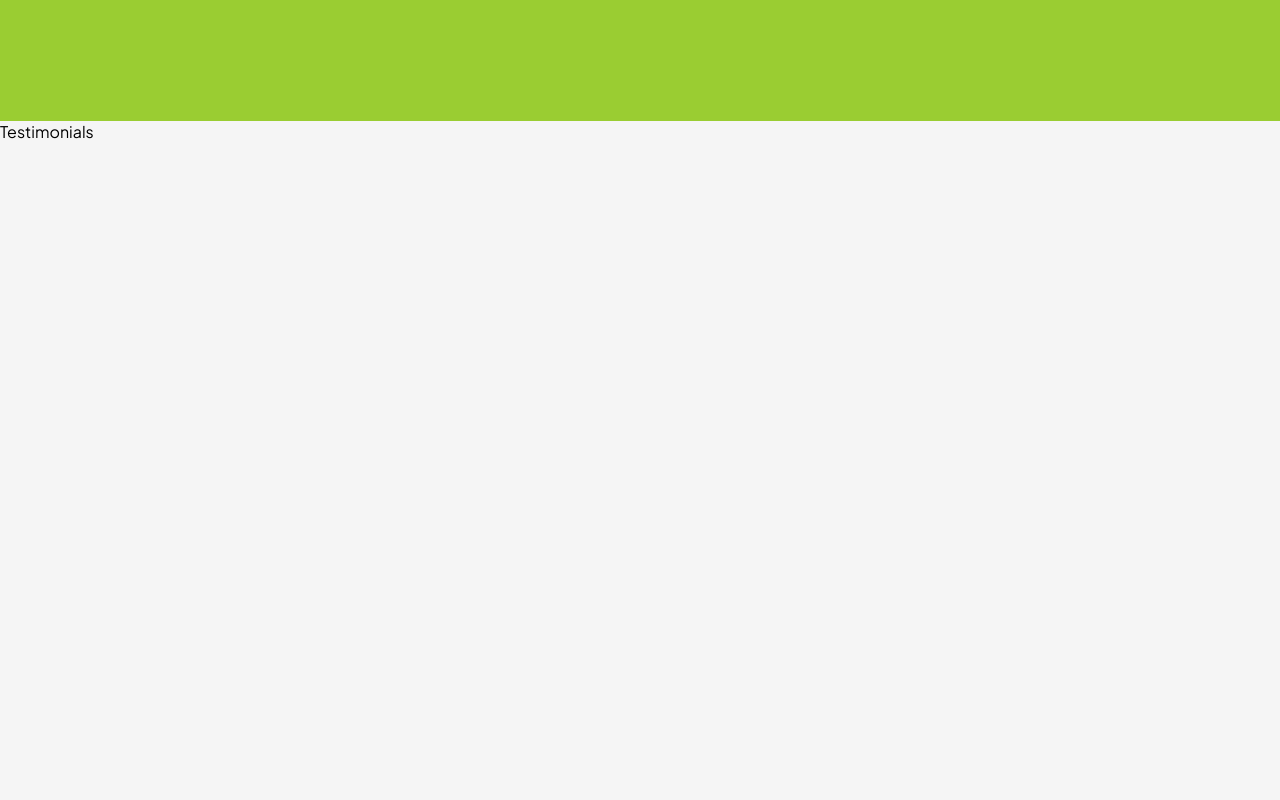
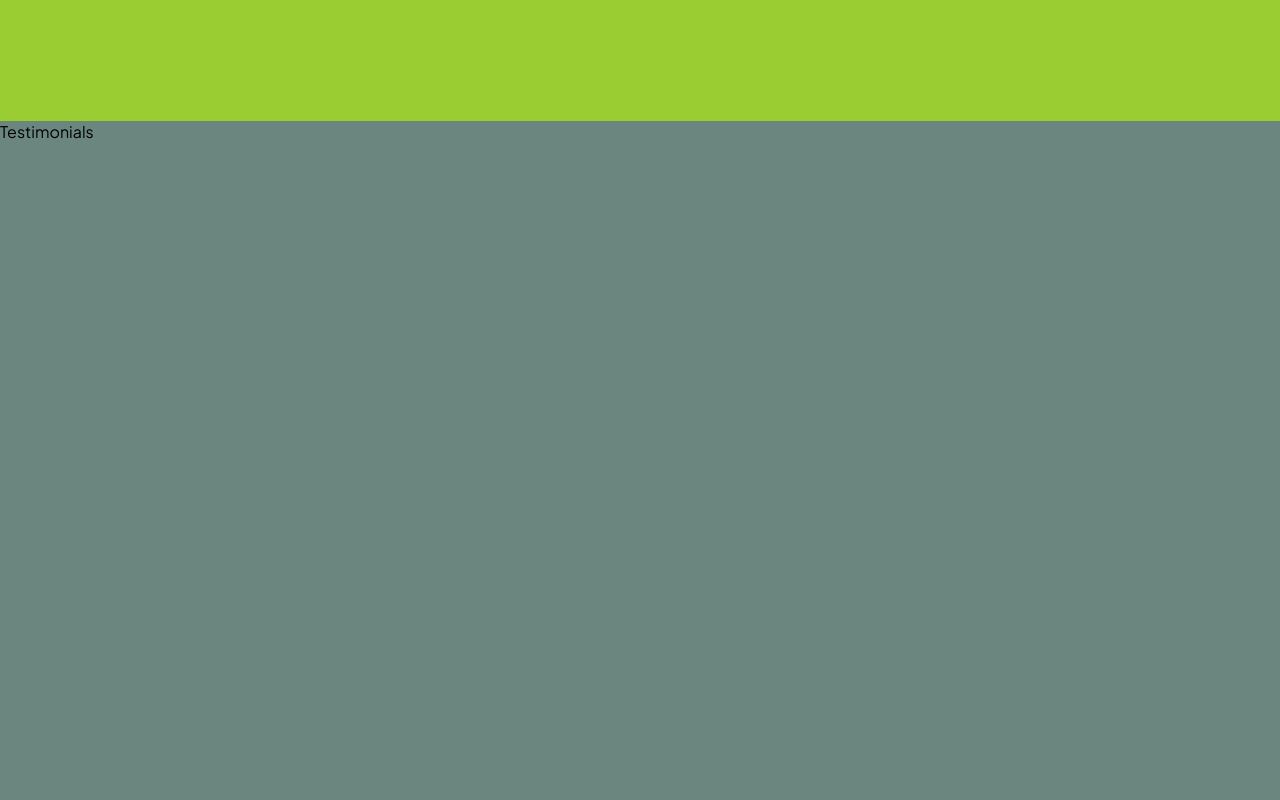
Before and after one commit to adhibuchori/adhibuchori-portfolio, a React (Vite) app: page / in a window 1280 px wide. Shown: the part 5200-6000 px from the top of the page. Built offline with nearby package versions, Linux system fonts and the light colour scheme.

Commit message:
feat: add global styles

```diff
--- a/src/styles/index.css
+++ b/src/styles/index.css
@@ -14,5 +14,44 @@
   -moz-user-select: none;
   -ms-user-select: none;
   user-select: none;
-  background-color: whitesmoke;
+  background-color: var(--color-background);
+
+  --color-primary-100: #fffff9;
+  --color-primary-200: #eeefe0;
+  --color-primary-300: #d1d8be;
+  --color-primary-400: #a7c1a8;
+  --color-primary-500: #819a91;
+  --color-primary-600: #6a867e;
+  --color-primary-700: #566e68;
+  --color-primary-800: #435752;
+  --color-primary-900: #2f3f3c;
+
+  --color-info: #5d7e96;
+  --color-error: #c75d5d;
+  --color-warning: #d4a24c;
+  --color-success: #6a9d68;
+
+  --color-background: #f5f5f5;
 }
+
+[data-theme="dark"] {
+  --color-primary-100: #a0b0a8;
+  --color-primary-200: #5d6e66;
+  --color-primary-300: #3d4d45;
+  --color-primary-400: #2a332f;
+  --color-primary-500: #1a1f1d;
+  --color-primary-600: #181c1b;
+  --color-primary-700: #131716;
+  --color-primary-800: #0f1312;
+  --color-primary-900: #0b0e0e;
+
+  --color-background: #111412;
+}
+
+.glass-effect {
+  background: rgba(255, 255, 255, 0.2);
+  backdrop-filter: blur(12px);
+  -webkit-backdrop-filter: blur(12px);
+  border: 2px solid rgba(255, 255, 255, 0.4);
+  box-shadow: 0 4px 24px rgba(0, 0, 0, 0.03);
+}
```
